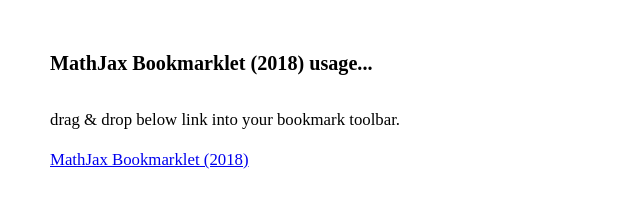
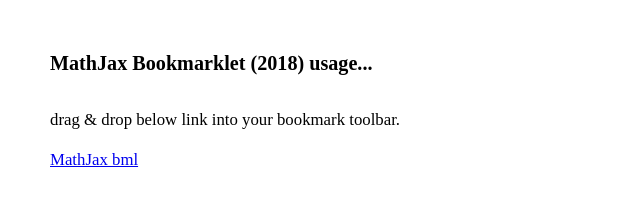
Before and after one commit to anemochore/mathjax_bookmarklet_2018, a plain HTML site: page index.html in a window 1280 px wide. Shown: the top 221 px of the page, without its empty margins (0-640 px from the left). Drawn offline with Linux system fonts and the light colour scheme.

Commit message:
Update index.html

```diff
--- a/index.html
+++ b/index.html
@@ -11,8 +11,8 @@
 </h1>
 <br/>
 drag & drop below link into your bookmark toolbar.<br/><br/>
-  <a href="(()=>{let a=document.body,b=document.createElement('script'),c=document.getElementsByTagName('script')[0];b.type='text/x-mathjax-config',b.text=`MathJax.Hub.Config({tex2jax: {inlineMath: [['$','$']],processEscapes: true}})`,c===void 0?(a.appendChild(b),c=document.getElementsByTagName('script')[0]):a.insertBefore(b,c),b=document.createElement('script'),b.src='https://cdnjs.cloudflare.com/ajax/libs/mathjax/2.7.2/MathJax.js?config=TeX-MML-AM_CHTML',a.appendChild(b)})();">
-    MathJax Bookmarklet (2018)
+  <a href="javascript:(()=>{let a=document.body,b=document.createElement('script'),c=document.getElementsByTagName('script')[0];b.type='text/x-mathjax-config',b.text=`MathJax.Hub.Config({tex2jax: {inlineMath: [['$','$']],processEscapes: true}})`,c===void 0?(a.appendChild(b),c=document.getElementsByTagName('script')[0]):a.insertBefore(b,c),b=document.createElement('script'),b.src='https://cdnjs.cloudflare.com/ajax/libs/mathjax/2.7.2/MathJax.js?config=TeX-MML-AM_CHTML',a.appendChild(b)})();">
+    MathJax bml
   </a><br/><br/>
 <br/>
 <p style="font-size: 0.8em; padding: 3em;">
```
